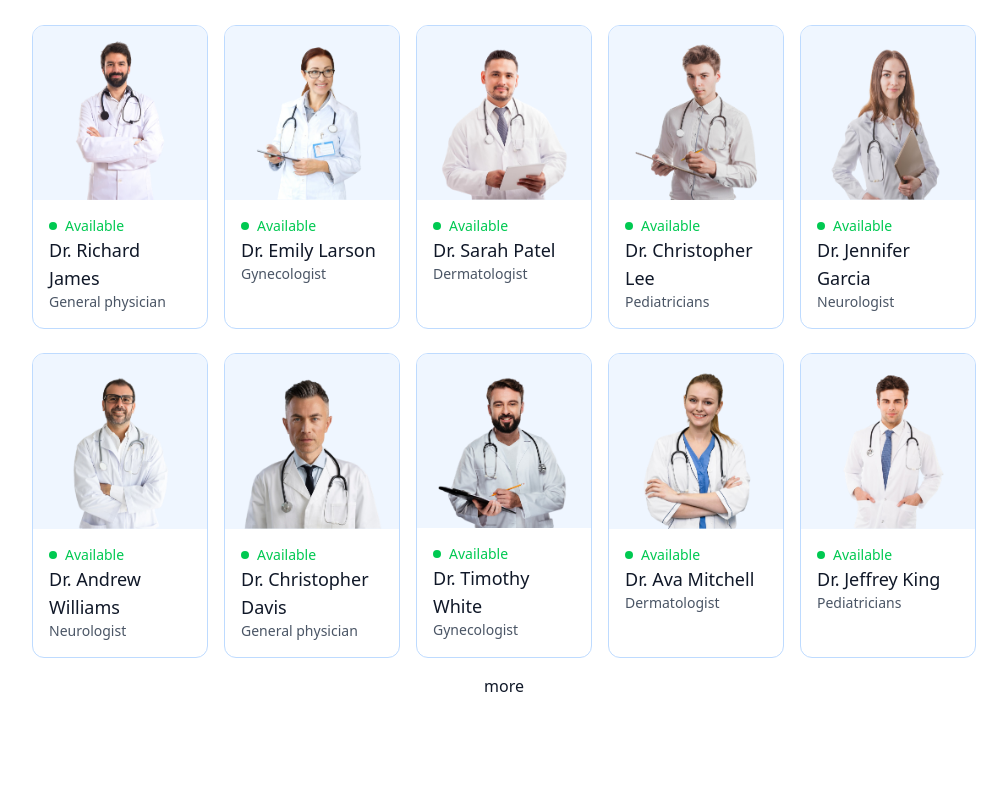
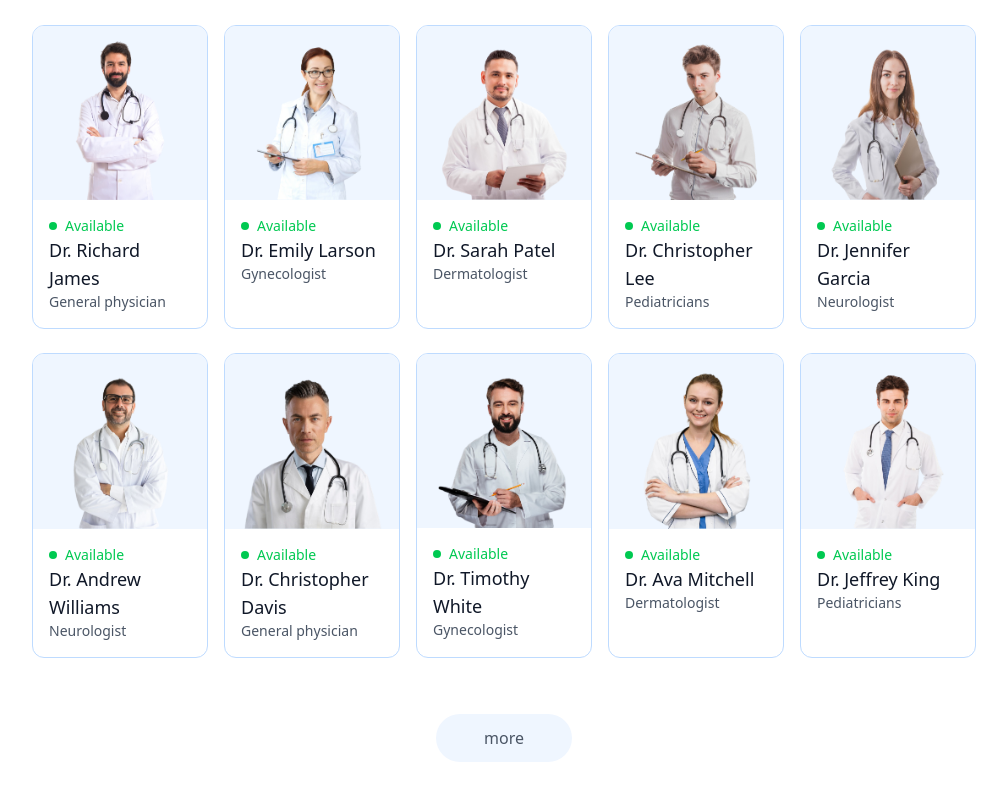
Before and after one commit to mdshoeb8147/prescipto, a React (Vite) app: page / in a window 1280 px wide. Shown: the part 1252-2052 px from the top of the page, without its empty margins (136-1143 px from the left). Before the commit the page ends 2014 px from the top, so only its background shows below. Built offline with nearby package versions, Linux system fonts and the light colour scheme.

Commit message:
topdoctor component completed

```diff
--- a/src/components/TopDoctors.jsx
+++ b/src/components/TopDoctors.jsx
@@ -1,6 +1,8 @@
+import { useNavigate } from "react-router-dom";
 import { doctors } from "../assets/assets";
 
 const TopDoctors = () => {
+  const navigate = useNavigate();
   return (
     <div className="flex flex-col items-center gap-4 my-16 text-gray-900 md:mx-10">
       <h1 className="text-3xl font-medium">Top Doctors to Book </h1>
@@ -12,6 +14,7 @@ const TopDoctors = () => {
       <div className="w-full grid grid-cols-5 gap-4 pt-5 gap-y-6 px-3 sm:px-0">
         {doctors.slice(0, 10).map((item, index) => (
           <div
+            onClick={() => navigate(`/appointment/${item._id}`)}
             key={index}
             className="border border-blue-200 rounded-xl overflow-hidden cursor-pointer hover:translate-y-[-10px] transition-all duration-500"
           >
@@ -28,7 +31,9 @@ const TopDoctors = () => {
         ))}
       </div>
 
-      <button>more</button>
+      <button className="bg-blue-50 cursor-pointer text-gray-600 px-12 py-3 rounded-full mt-10">
+        more
+      </button>
     </div>
   );
 };
```
